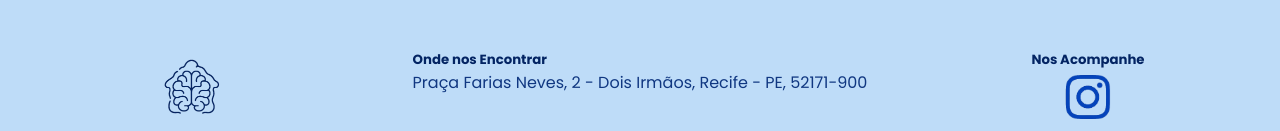
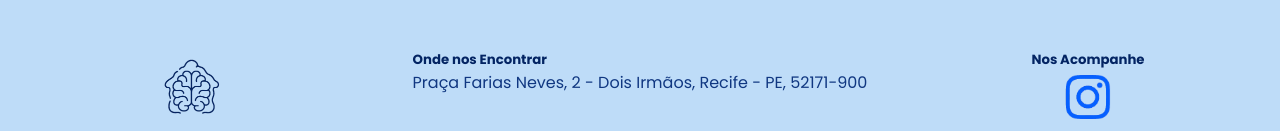
Before and after one commit to rhuangomes10/inner-house-desafio-seed, a website: page public/home/index.html in a window 1280 px wide. In both pictures the pointer is over the picture 1087 px from the left and 1214 px from the top of the page. Shown: the part 1117-1248 px from the top of the page. Drawn offline with Linux system fonts and the light colour scheme.

Commit message:
fix: alterando nivel de brilho do hoover de contato em global.css

```diff
--- a/public/global/global.css
+++ b/public/global/global.css
@@ -106,8 +106,9 @@ footer h5{
 }
 
 .contato img:hover{
-    filter: brightness(1.9);
+    filter: brightness(2.7);
 }
+
 .contato{
     grid-column: 3;
 
```
